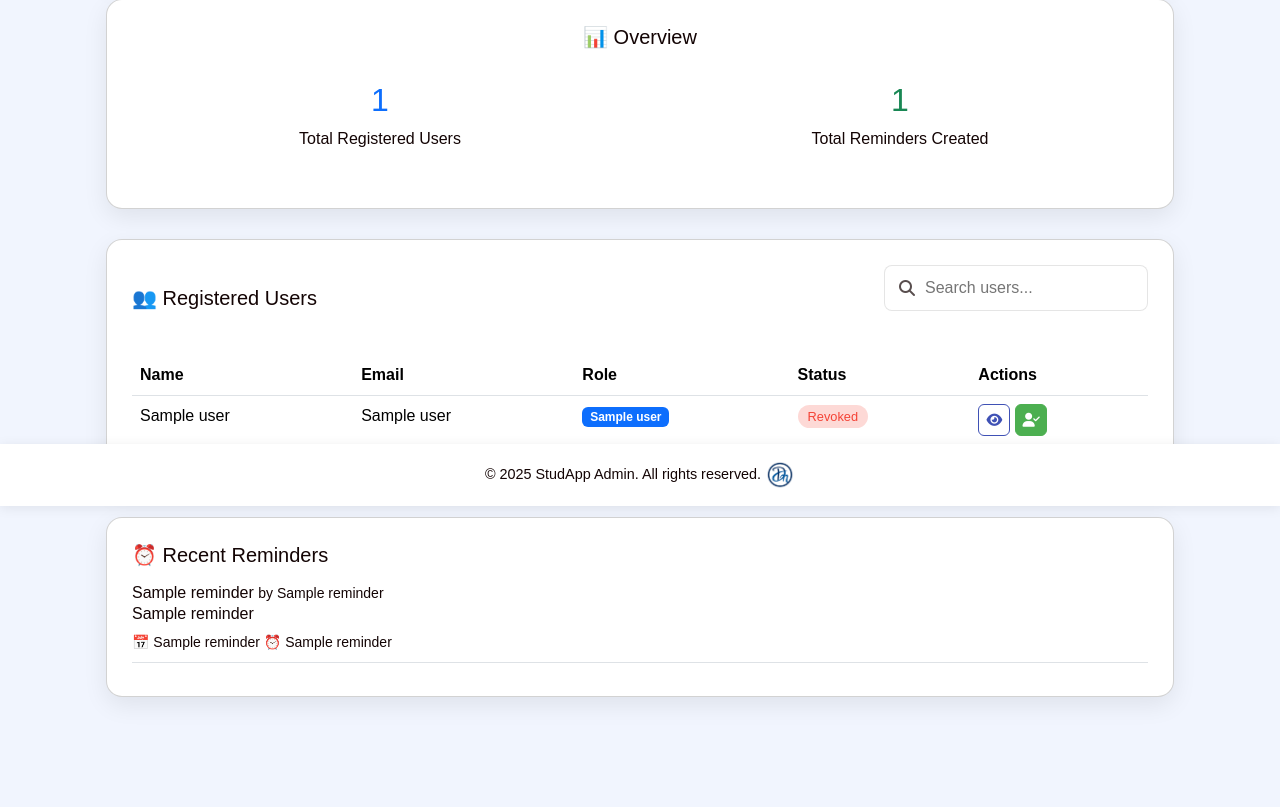
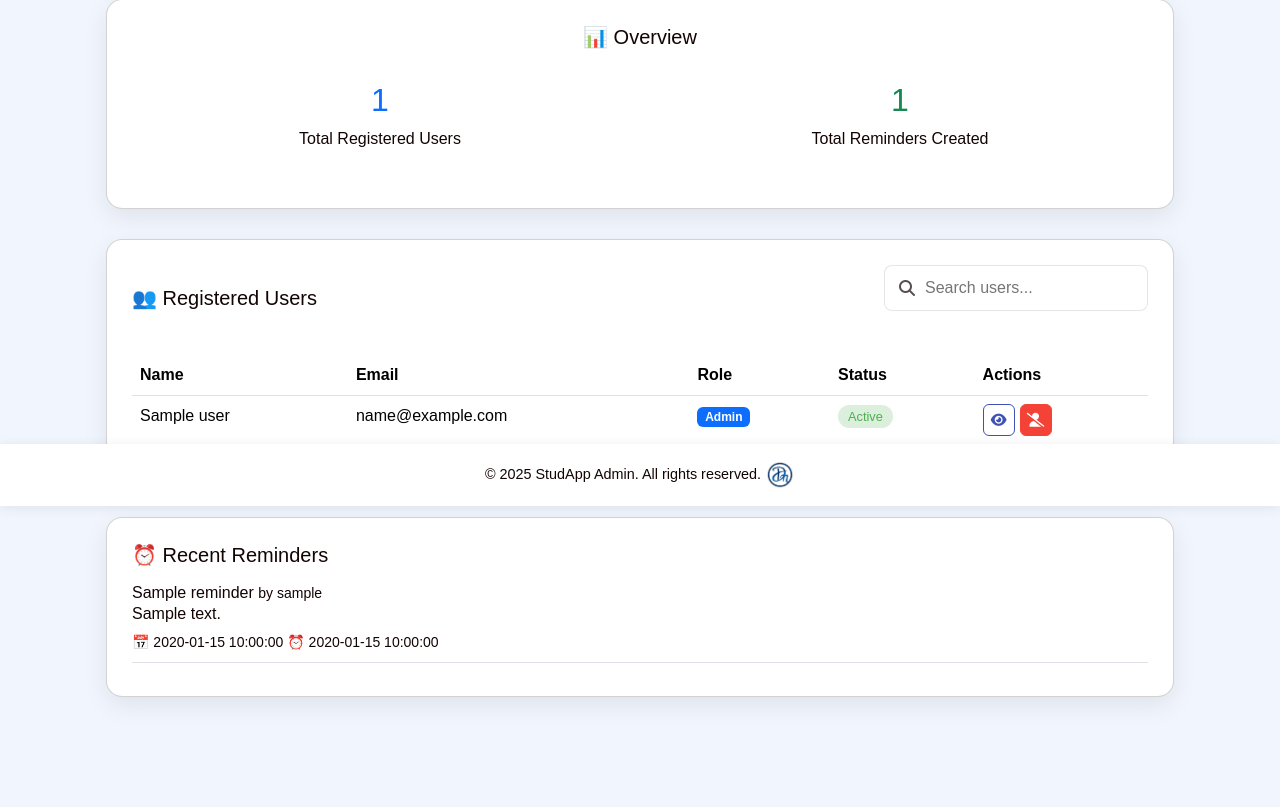
Before and after one commit to devabhnarang/StudApp, a Flask app: template templates/admin_dashboard.html in a window 1280 px wide. Shown: the part 294-1101 px from the top of the page. Run offline with Flask 3, Linux system fonts and the light colour scheme; the template is opened without the code that fills it: most values are stand-ins (such as "Sample title", 1, 10 or a date in 2020); some libraries are stand-ins or nearby versions.

Commit message:
check admin_dashboard

```diff
--- a/templates/admin_dashboard.html
+++ b/templates/admin_dashboard.html
@@ -164,13 +164,13 @@
           </tr>
         </thead>
         <tbody>
-          {% for u in users %}
+          {% for user in users %}
           <tr>
-            <td>{{ u[1] }}</td>
-            <td>{{ u[2] }}</td>
-            <td><span class="badge bg-primary">{{ u[3]|capitalize }}</span></td>
+            <td>{{ user.name }}</td>
+            <td>{{ user.email }}</td>
+            <td><span class="badge bg-primary">{{ user.role|capitalize }}</span></td>
             <td>
-              {% if u[4] == 'active' %}
+              {% if user.status == 'active' %}
                 <span class="status-badge status-active">Active</span>
               {% else %}
                 <span class="status-badge status-inactive">Revoked</span>
@@ -178,15 +178,15 @@
             </td>
             <td>
               <div class="action-buttons">
-                <button class="btn btn-sm btn-outline-primary action-btn" data-bs-toggle="modal" data-bs-target="#userDetailsModal" data-userid="{{ u[0] }}">
+                <button class="btn btn-sm btn-outline-primary action-btn" data-bs-toggle="modal" data-bs-target="#userDetailsModal" data-userid="{{ user.id }}">
                   <i class="fas fa-eye"></i>
                 </button>
-                {% if u[4] == 'active' %}
-                  <button class="btn btn-sm btn-danger action-btn revoke-access" data-userid="{{ u[0] }}">
+                {% if user.status == 'active' %}
+                  <button class="btn btn-sm btn-danger action-btn revoke-access" data-userid="{{ user.id }}">
                     <i class="fas fa-user-slash"></i>
                   </button>
                 {% else %}
-                  <button class="btn btn-sm btn-success action-btn restore-access" data-userid="{{ u[0] }}">
+                  <button class="btn btn-sm btn-success action-btn restore-access" data-userid="{{ user.id }}">
                     <i class="fas fa-user-check"></i>
                   </button>
                 {% endif %}
@@ -202,11 +202,11 @@
   <!-- Recent Reminders -->
   <div class="card">
     <h5 class="mb-3">⏰ Recent Reminders</h5>
-    {% for r in reminders %}
+    {% for reminder in reminders %}
     <div class="border-bottom pb-2 mb-2">
-      <h6 class="mb-0">{{ r[1] }} <small class="text-muted">by {{ r[5] }}</small></h6>
-      <p class="text-muted mb-1">{{ r[2] }}</p>
-      <small class="text-primary">📅 {{ r[3] }} ⏰ {{ r[4] }}</small>
+      <h6 class="mb-0">{{ reminder.title }} <small class="text-muted">by {{ reminder.user_name }}</small></h6>
+      <p class="text-muted mb-1">{{ reminder.description }}</p>
+      <small class="text-primary">📅 {{ reminder.date }} ⏰ {{ reminder.time }}</small>
     </div>
     {% else %}
       <p class="text-muted">No reminders found.</p>
@@ -272,14 +272,14 @@
 
   // ---------- STORE USERS FOR MODAL ----------
   const users = {};
-  {% for u in users %}
-    users['{{ u[0] }}'] = {
-      id: '{{ u[0] }}',
-      name: '{{ u[1] }}',
-      email: '{{ u[2] }}',
-      role: '{{ u[3] }}',
-      status: '{{ u[4] }}',
-      date_joined: '{{ u[6] }}'
+  {% for user in users %}
+    users['{{ user.id }}'] = {
+      id: '{{ user.id }}',
+      name: '{{ user.name }}',
+      email: '{{ user.email }}',
+      role: '{{ user.role }}',
+      status: '{{ user.status }}',
+      date_joined: '{{ user.date_joined }}'
     };
   {% endfor %}
 
```
